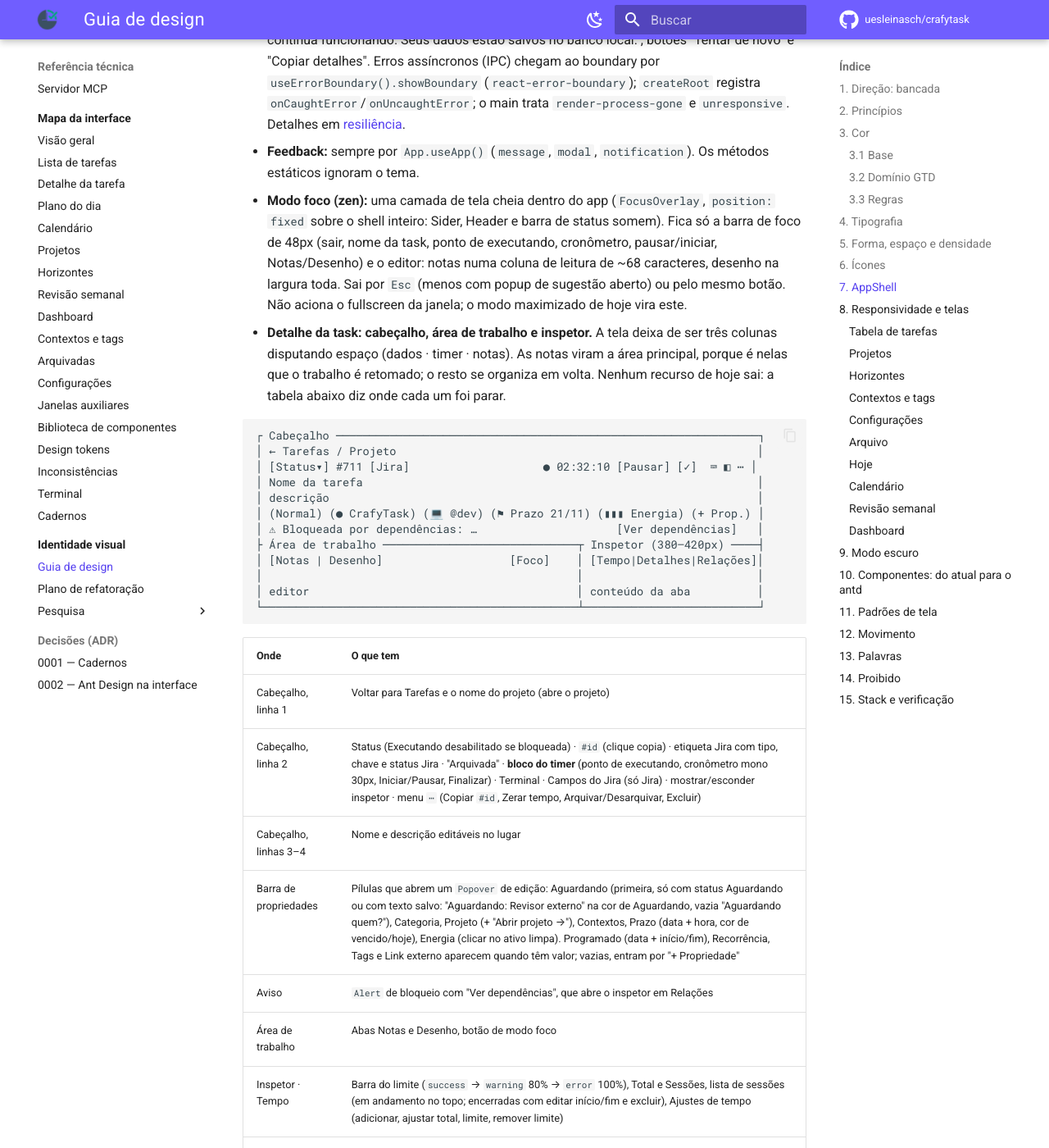
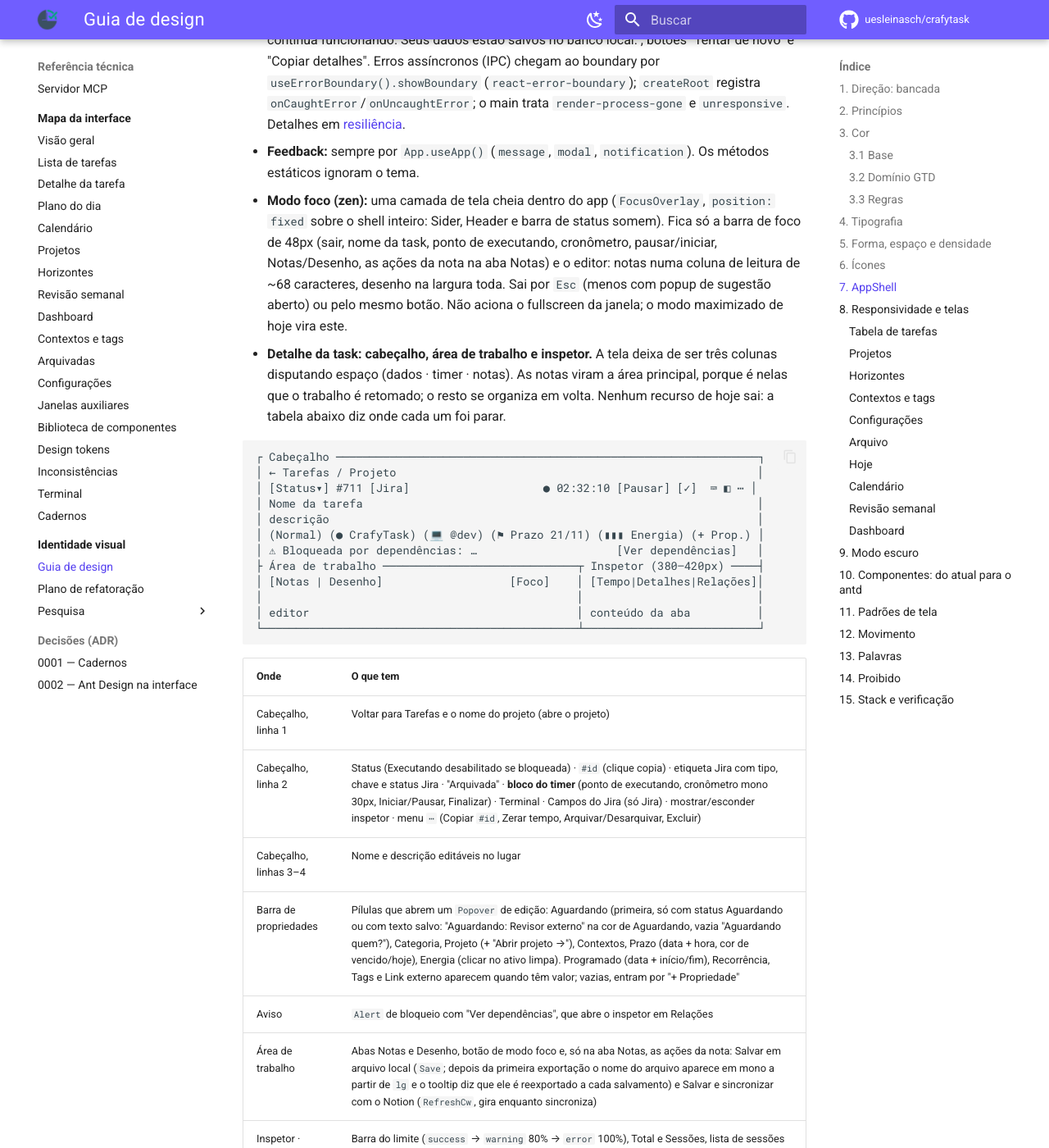
Before and after one commit to uesleinasch/crafytask, an MkDocs documentation site: the page built from docs/design/guia-de-design.md, in a window 1280 px wide and 1400 px high, scrolled down 10831 px. Shown: the whole window at 82% size. Built offline with MkDocs 1.6.1 and Material for MkDocs 9.7.7, drawn with Linux system fonts in a browser that asks for light colours; some web fonts are replaced; comment, search, counter and statistics services are not loaded.

Commit message:
docs(design): ações da nota no detalhe e no modo foco (#57)
Mockup para a F3-a (#764). O protótipo não mostrava onde ficam os dois
botões das notas que existem hoje no detalhe: **Salvar em arquivo
local** (Markdown, reexportado a cada salvamento) e **Salvar e
sincronizar com o Notion**.

- Protótipo (artifact já republicado): na área de trabalho, só na aba
Notas, entre as abas e o botão de modo foco; e na barra do modo foco,
depois de Notas/Desenho. Botões `text` com tooltip; depois da primeira
exportação o nome do arquivo aparece em mono a partir de `lg`; o ícone
de sincronizar gira enquanto sincroniza.
- Guia §7: linha "Área de trabalho" e a barra do modo foco.
- Plano: F3-a passa a fechar F3.14.
- Checklist: F3.14 (`NotesActions.tsx` com `<Tooltip`, "Salvar em
arquivo local" e "Salvar e sincronizar com o Notion"); falha hoje.

**Fica sem merge até a aprovação.**

```diff
--- a/docs/design/guia-de-design.md
+++ b/docs/design/guia-de-design.md
@@ -315,7 +315,8 @@ ConfigProvider (tema, cssVar) → App (message, modal, notification) → RegionB
   estáticos ignoram o tema.
 - **Modo foco (zen):** uma camada de tela cheia dentro do app (`FocusOverlay`, `position: fixed`
   sobre o shell inteiro: Sider, Header e barra de status somem). Fica só a barra de foco de 48px
-  (sair, nome da task, ponto de executando, cronômetro, pausar/iniciar, Notas/Desenho) e o editor:
+  (sair, nome da task, ponto de executando, cronômetro, pausar/iniciar, Notas/Desenho, as ações da
+  nota na aba Notas) e o editor:
   notas numa coluna de leitura de ~68 caracteres, desenho na largura toda. Sai por `Esc` (menos
   com popup de sugestão aberto) ou pelo mesmo botão. Não aciona o fullscreen da janela; o modo
   maximizado de hoje vira este.
@@ -346,7 +347,7 @@ ConfigProvider (tema, cssVar) → App (message, modal, notification) → RegionB
   | Cabeçalho, linhas 3–4 | Nome e descrição editáveis no lugar                                                                                                                                                                                                                                                                                                                                  |
   | Barra de propriedades | Pílulas que abrem um `Popover` de edição: Aguardando (primeira, só com status Aguardando ou com texto salvo: "Aguardando: Revisor externo" na cor de Aguardando, vazia "Aguardando quem?"), Categoria, Projeto (+ "Abrir projeto →"), Contextos, Prazo (data + hora, cor de vencido/hoje), Energia (clicar no ativo limpa). Programado (data + início/fim), Recorrência, Tags e Link externo aparecem quando têm valor; vazias, entram por "+ Propriedade"                                                             |
   | Aviso                 | `Alert` de bloqueio com "Ver dependências", que abre o inspetor em Relações                                                                                                                                                                                                                                                                                          |
-  | Área de trabalho      | Abas Notas e Desenho, botão de modo foco                                                                                                                                                                                                                                                                                                                             |
+  | Área de trabalho      | Abas Notas e Desenho, botão de modo foco e, só na aba Notas, as ações da nota: Salvar em arquivo local (`Save`; depois da primeira exportação o nome do arquivo aparece em mono a partir de `lg` e o tooltip diz que ele é reexportado a cada salvamento) e Salvar e sincronizar com o Notion (`RefreshCw`, gira enquanto sincroniza) |
   | Inspetor · Tempo      | Barra do limite (`success` → `warning` 80% → `error` 100%), Total e Sessões, lista de sessões (em andamento no topo; encerradas com editar início/fim e excluir), Ajustes de tempo (adicionar, ajustar total, limite, remover limite)                                                                                                                                |
   | Inspetor · Detalhes   | Jira (issue, status com transição, pai, Campos do Jira) · Google Calendar (switch, ressincronizar) · Ambiente (diretório herdado/alterar/voltar a herdar, comando, abrir terminal)                                                                                                                                                                                   |
   | Inspetor · Relações   | Subtarefas (aviso de pai bloqueado, progresso, checkbox + nome que navega, nova inline) · Depende de (verde/laranja, remover, adicionar com busca) · Issues filhas no Jira. A aba mostra cadeado se bloqueada e `feitas/total`                                                                                                                                       |
```
Also changed, not shown: docs/design/plano-de-refatoracao.md (+1 -1 lines), docs/design/prototipo/checklist.json (+10 -0 lines), docs/design/prototipo/index.html (+19 -0 lines).
